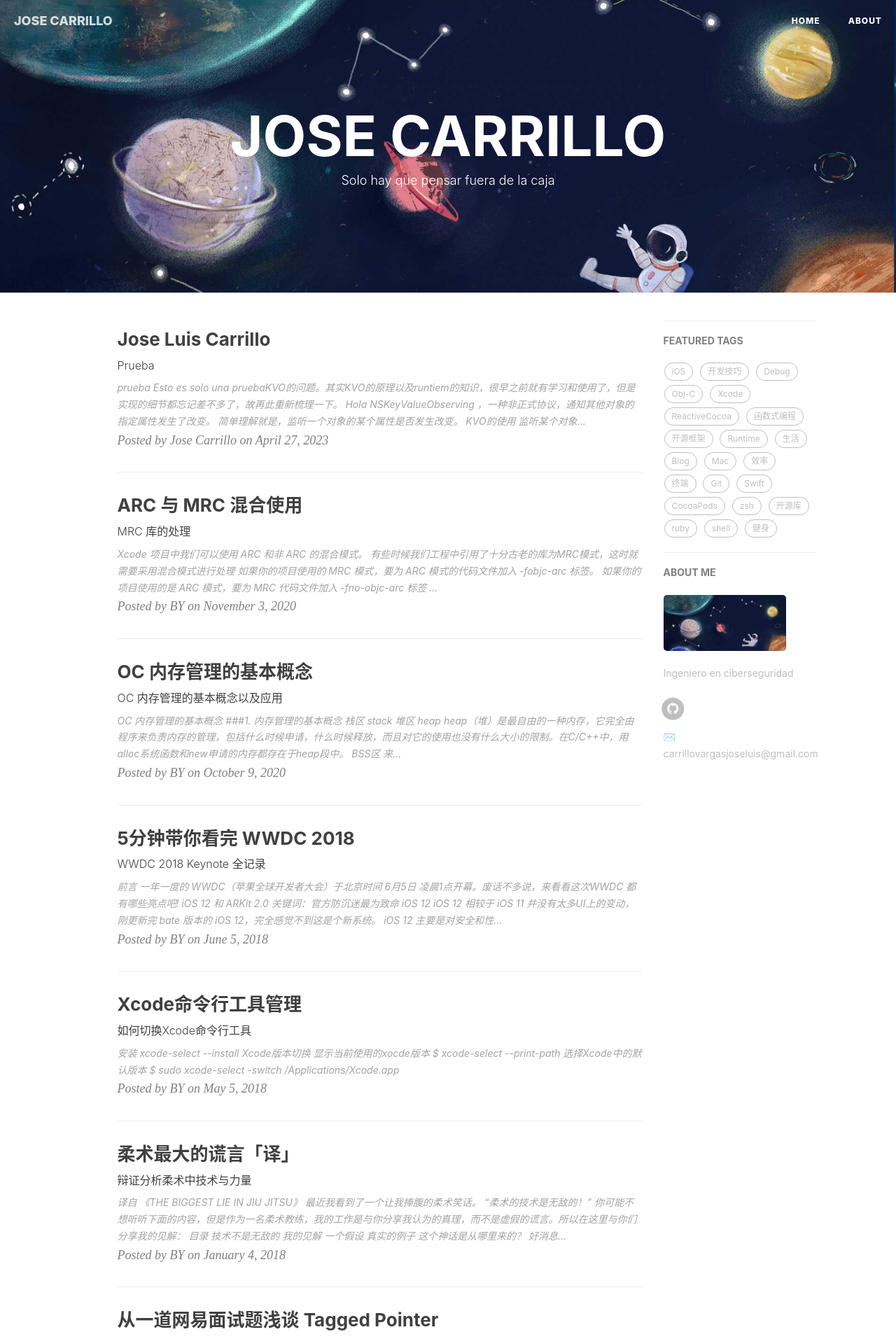
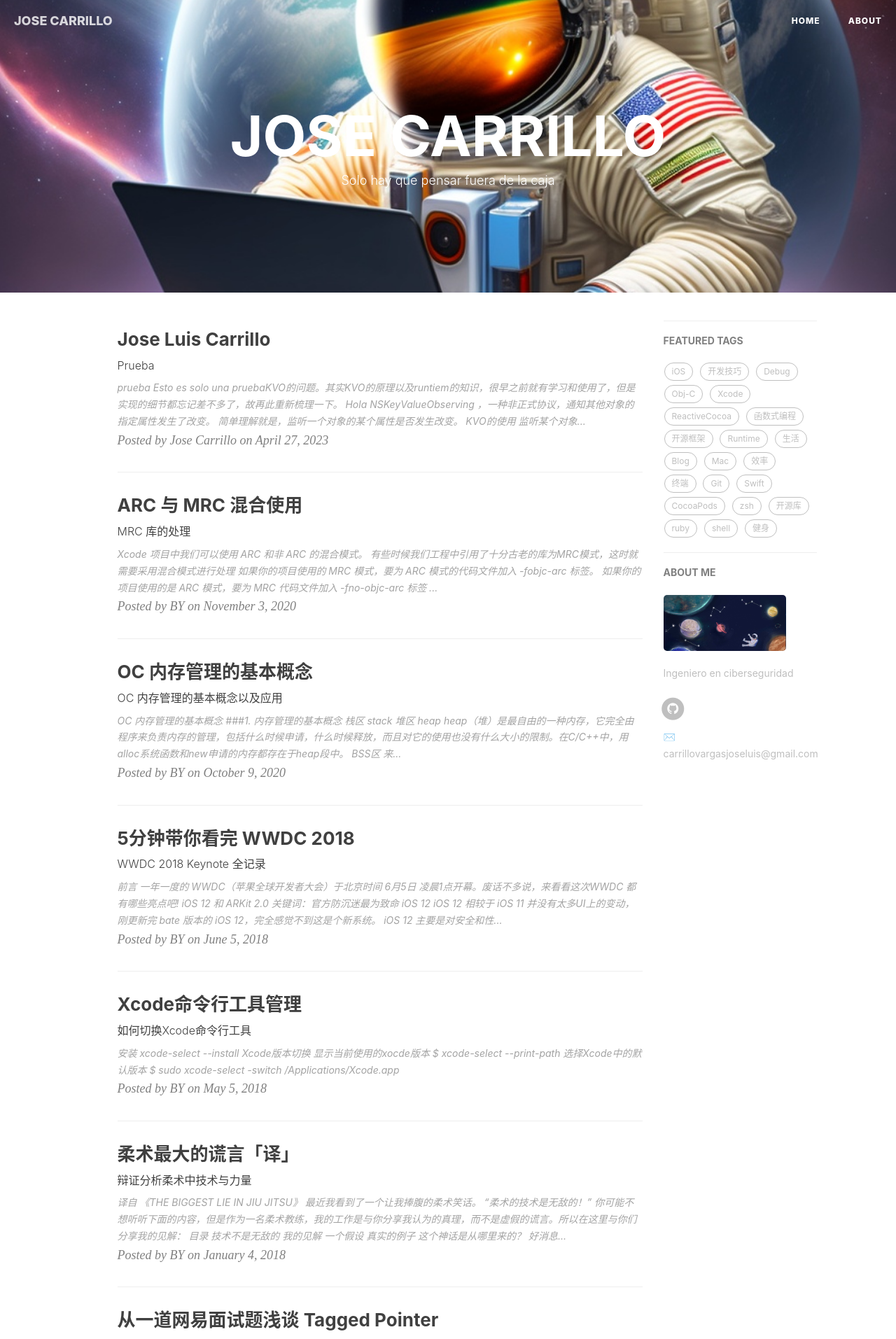
Before and after one commit to JoseLuisCarrilloVargas/joseluiscarrillovargas.github.io, a Jekyll site: the page built from index.html, in a window 1280 px wide. Shown: the top 1913 px of the page at 70% size. Built offline with Jekyll 4.4.1, drawn with Linux system fonts in a browser that asks for light colours; nearby versions of some CDN libraries; the list of posts is cut into pages by our own code; comment, search, counter and statistics services are not loaded.

Commit message:
Update _config.yml

```diff
--- a/_config.yml
+++ b/_config.yml
@@ -1,7 +1,7 @@
 # Site settings
 title: JOSE CARRILLO
 SEOTitle: JOSE CARRILLO
-header-img: img/Astronaut.jpg
+header-img: img/Astronaut-.jpg
 email: carrillovargasjoseluis@gmail.com
 description: "Solo hay que pensar fuera de la caja"
 keyword:
```
